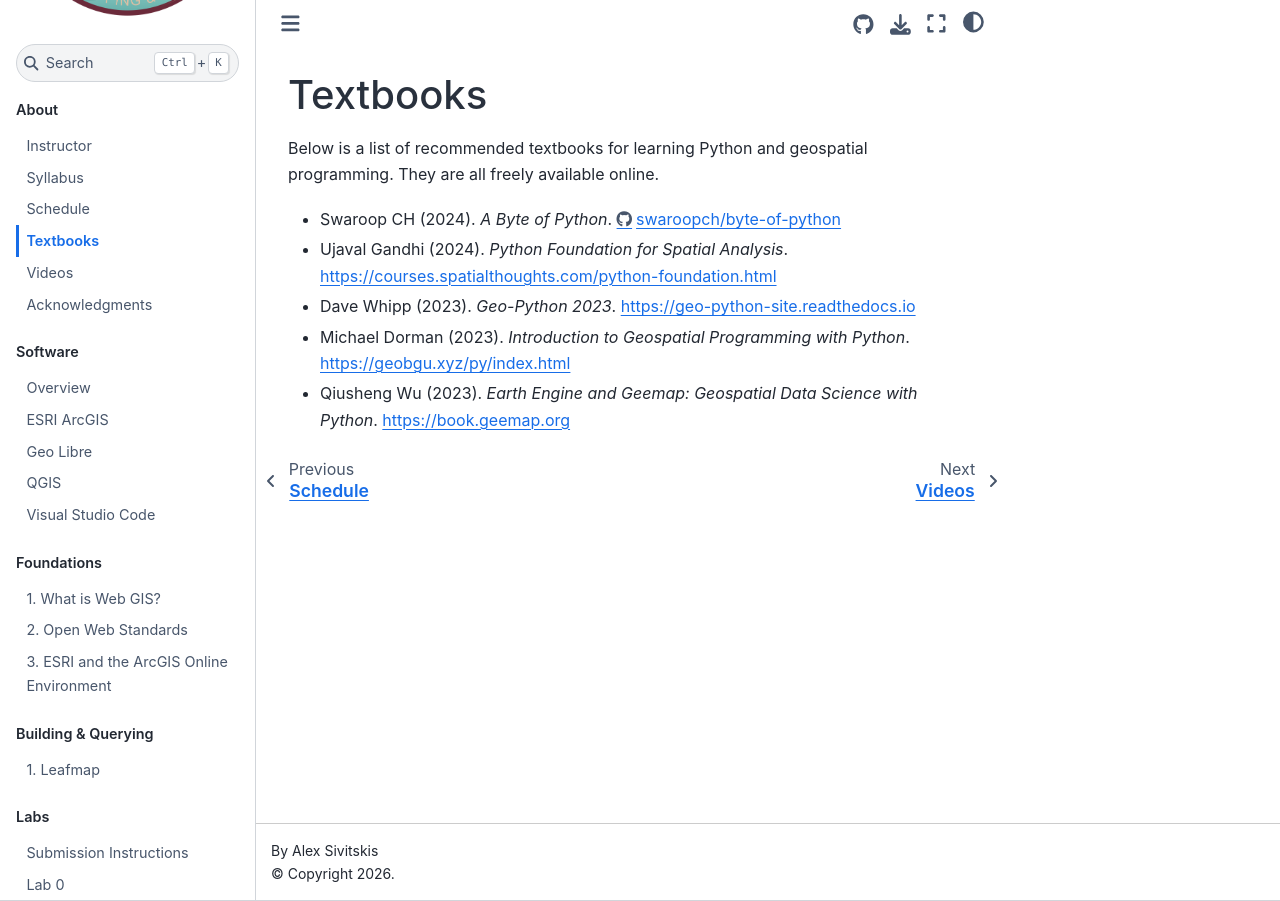
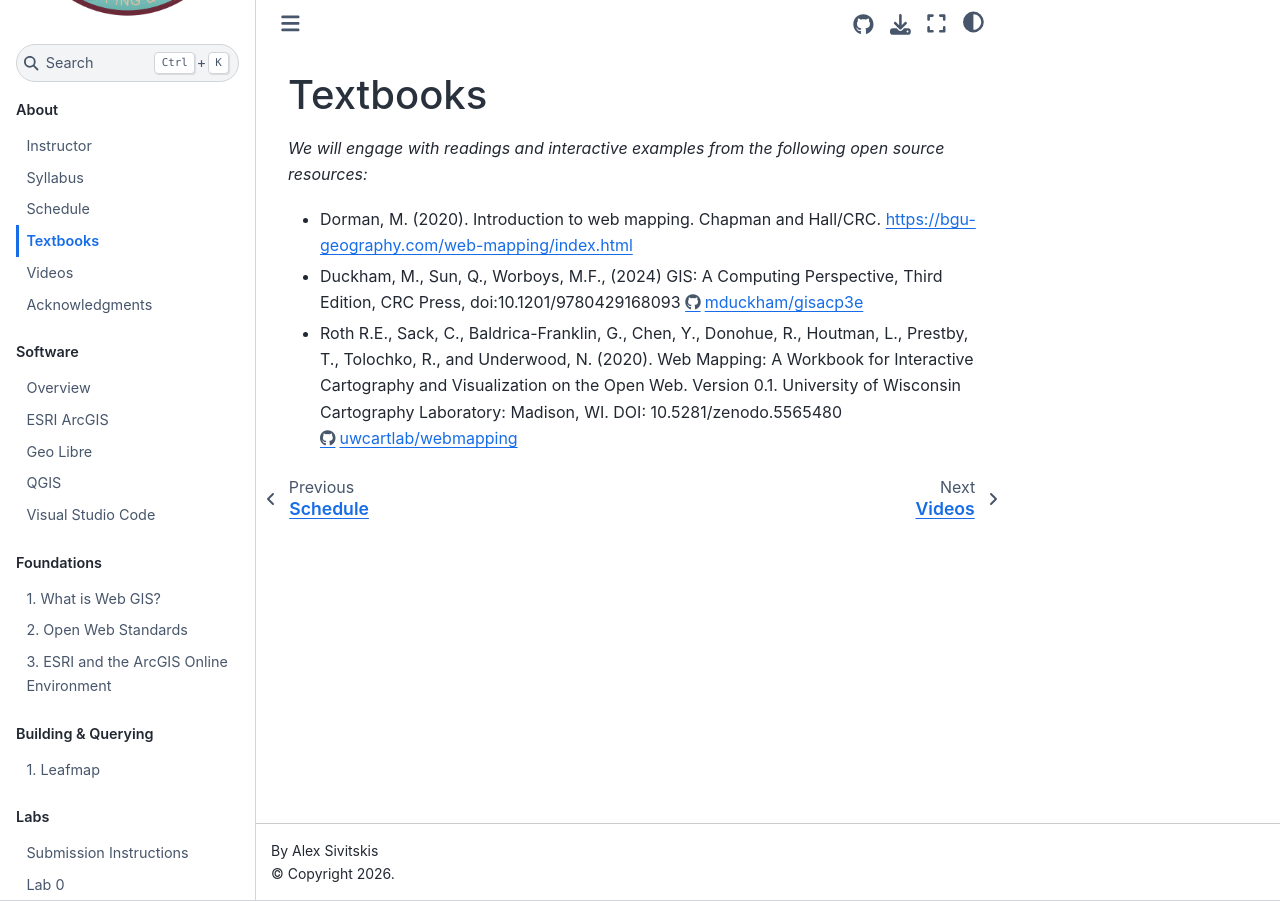
Before and after one commit to asivitskis/giss-366, a Jupyter Book: the page built from book/about/textbooks.md, in a window 1280 px wide. Built offline with Jupyter Book 1.0.4 settings and Sphinx 7.4.7 and the Sphinx Book theme 1.1.4, drawn with Linux system fonts in a browser that asks for light colours; pages that are not in the unit, such as notebooks, are missing from menus.

Commit message:
update textbooks

```diff
--- a/book/about/textbooks.md
+++ b/book/about/textbooks.md
@@ -1,9 +1,8 @@
 # Textbooks
+*We will engage with readings and interactive examples from the following open source resources:*
 
-Below is a list of recommended textbooks for learning Python and geospatial programming. They are all freely available online.
+ - Dorman, M. (2020). Introduction to web mapping. Chapman and Hall/CRC. <https://bgu-geography.com/web-mapping/index.html>
 
-- Swaroop CH (2024). _A Byte of Python_. <https://github.com/swaroopch/byte-of-python>
-- Ujaval Gandhi (2024). _Python Foundation for Spatial Analysis_. <https://courses.spatialthoughts.com/python-foundation.html>
-- Dave Whipp (2023). _Geo-Python 2023_. <https://geo-python-site.readthedocs.io>
-- Michael Dorman (2023). _Introduction to Geospatial Programming with Python_. <https://geobgu.xyz/py/index.html>
-- Qiusheng Wu (2023). _Earth Engine and Geemap: Geospatial Data Science with Python_. <https://book.geemap.org>
+ - Duckham, M., Sun, Q., Worboys, M.F., (2024) GIS: A Computing Perspective, Third Edition, CRC Press, doi:10.1201/9780429168093 <https://github.com/mduckham/gisacp3e>
+
+ - Roth R.E., Sack, C., Baldrica-Franklin, G., Chen, Y., Donohue, R., Houtman, L., Prestby, T., Tolochko, R., and Underwood, N. (2020). Web Mapping: A Workbook for Interactive Cartography and Visualization on the Open Web. Version 0.1. University of Wisconsin Cartography Laboratory: Madison, WI. DOI: 10.5281/zenodo.5565480 <https://github.com/uwcartlab/webmapping>
```
Also changed, not shown: index.md (+2 -2 lines).
